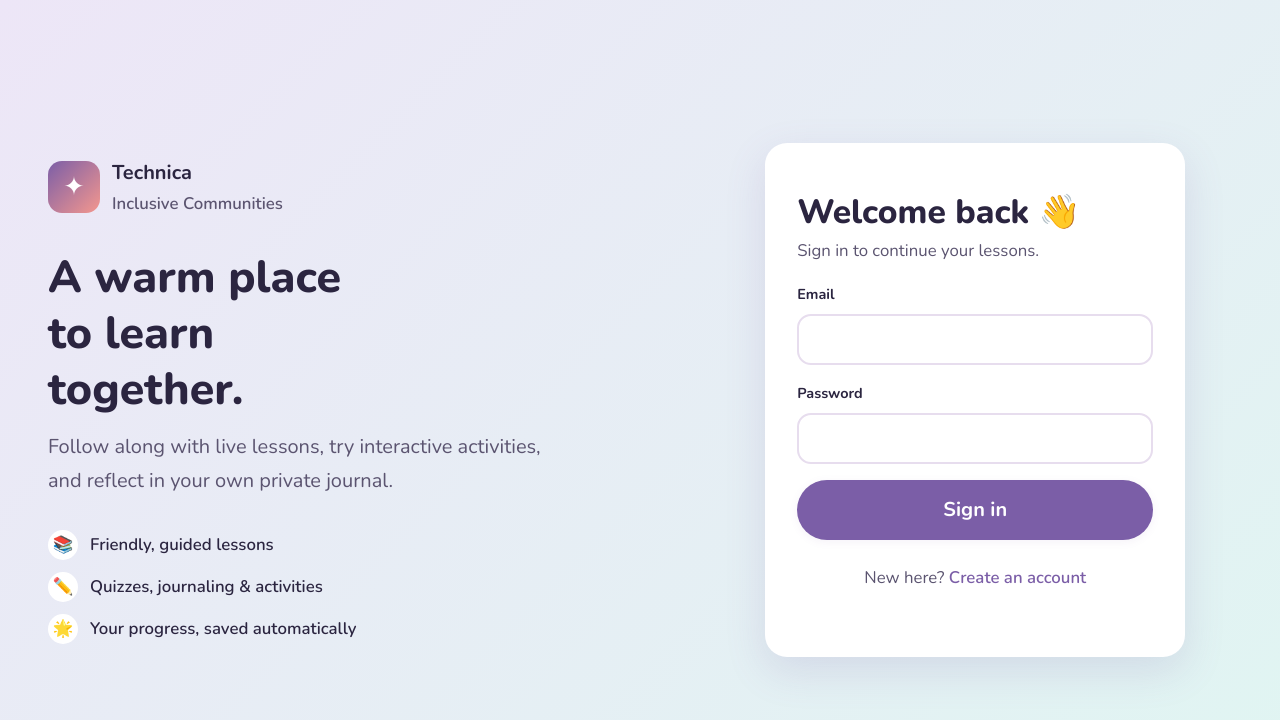
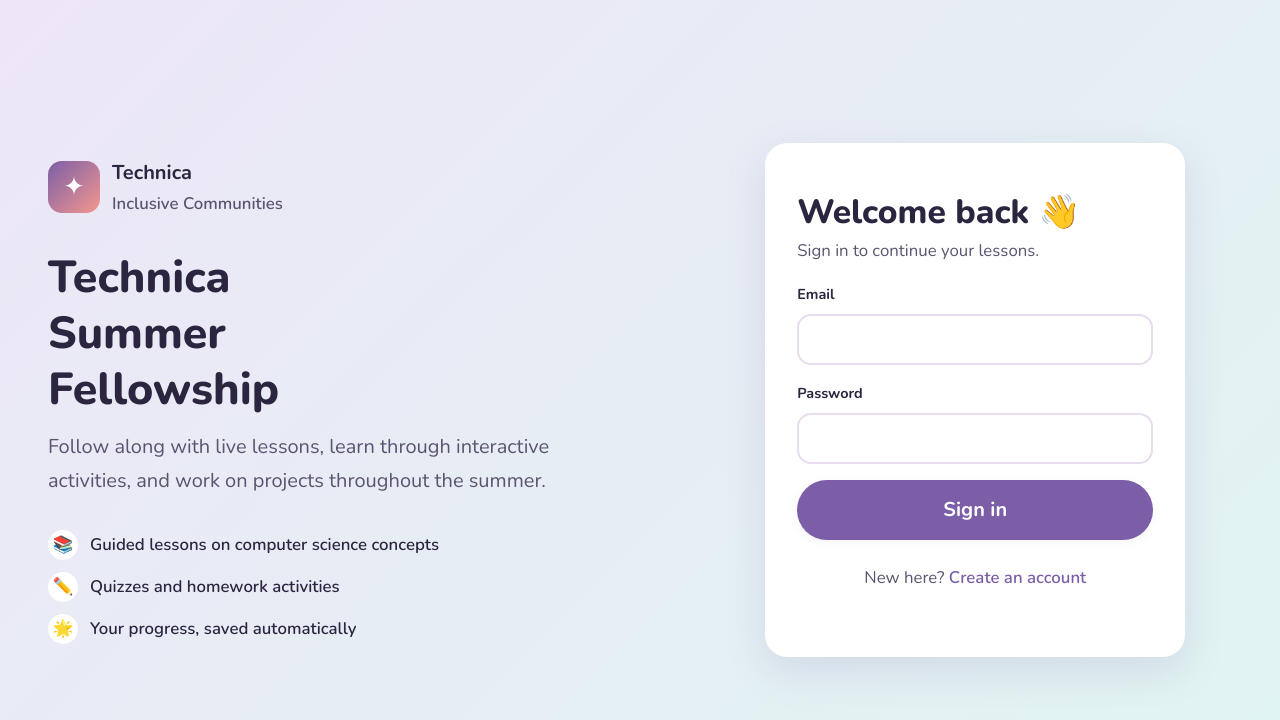
Before and after one commit to spoofle/technica-ic-portal, a React (Vite) app: page /signin in a window 1280 px wide. Shown: the top 720 px of the page. Built offline with nearby package versions, Linux system fonts and the light colour scheme; no server answers.

Commit message:
fix welcome page

```diff
--- a/src/pages/WelcomePanel.jsx
+++ b/src/pages/WelcomePanel.jsx
@@ -12,18 +12,17 @@ export default function WelcomePanel() {
         </div>
       </div>
 
-      <h1>A warm place to learn together.</h1>
+      <h1>Technica Summer Fellowship</h1>
       <p>
-        Follow along with live lessons, try interactive activities, and reflect
-        in your own private journal.
+        Follow along with live lessons, learn through interactive activities, and work on projects throughout the summer.
       </p>
 
       <ul className="auth__points">
         <li>
-          <span aria-hidden="true">📚</span> Friendly, guided lessons
+          <span aria-hidden="true">📚</span> Guided lessons on computer science concepts
         </li>
         <li>
-          <span aria-hidden="true">✏️</span> Quizzes, journaling &amp; activities
+          <span aria-hidden="true">✏️</span> Quizzes and homework activities
         </li>
         <li>
           <span aria-hidden="true">🌟</span> Your progress, saved automatically
```
